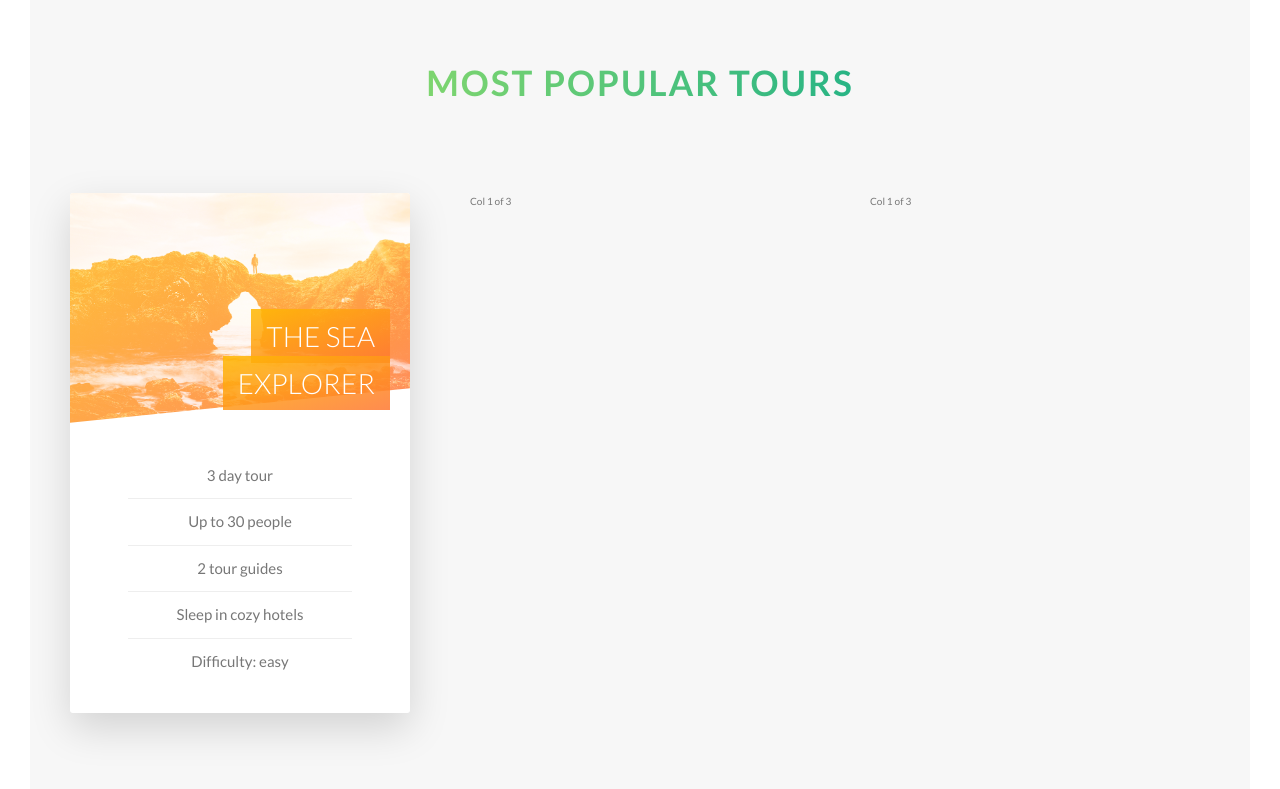
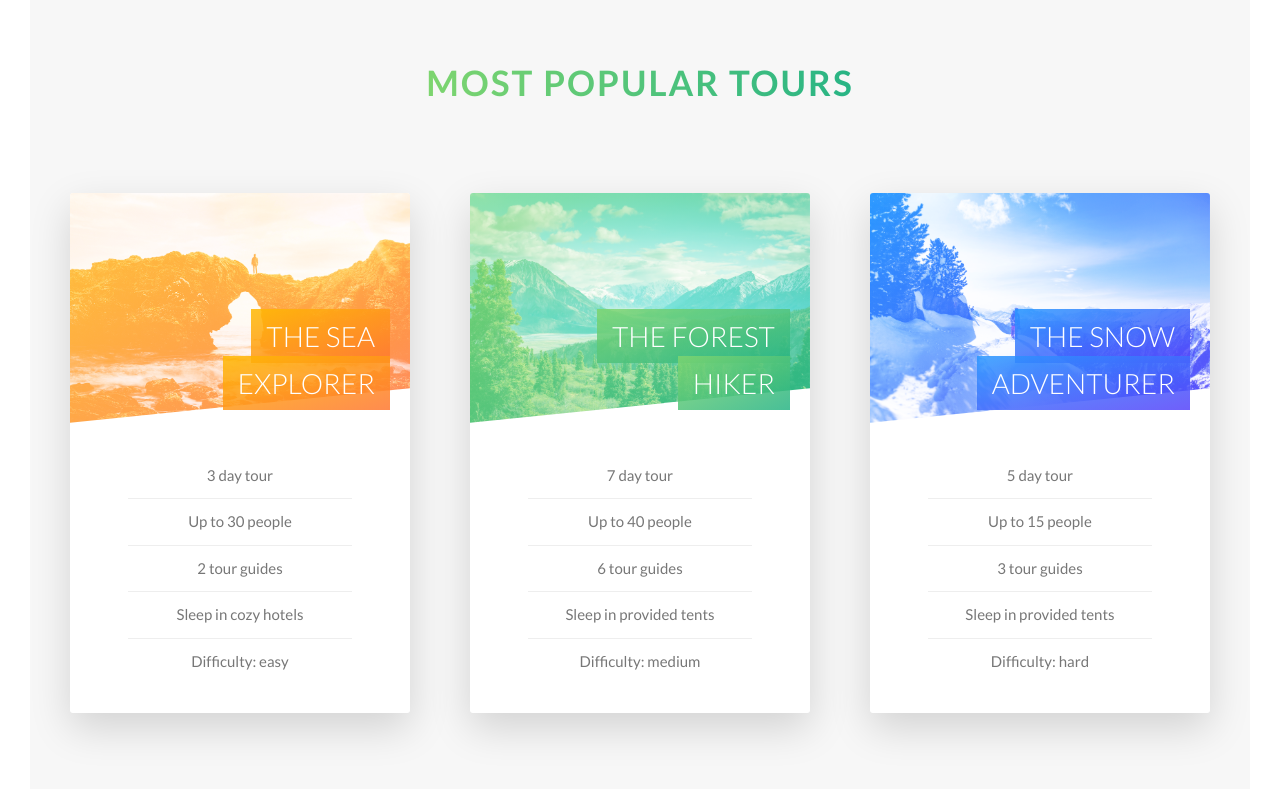
Before and after one commit to kafelka/landing-page, a plain HTML site: page index.html in a window 1280 px wide. Shown: the part 2242-3031 px from the top of the page. Drawn offline with Linux system fonts and the light colour scheme.

Commit message:
all 3 cards completed

```diff
--- a/css/style.css
+++ b/css/style.css
@@ -192,6 +192,10 @@ body {
       transform: rotateY(180deg); }
       .card__side--back-1 {
         background-image: linear-gradient(to right bottom, #ffb900, #ff7730); }
+      .card__side--back-2 {
+        background-image: linear-gradient(to right bottom, #7ed56f, #28b485); }
+      .card__side--back-3 {
+        background-image: linear-gradient(to right bottom, #2998ff, #5643fa); }
   .card:hover .card__side--front {
     transform: rotateY(-180deg); }
   .card:hover .card__side--back {
@@ -205,9 +209,9 @@ body {
     .card__picture--1 {
       background-image: linear-gradient(to right bottom, #ffb900, #ff7730), url(../img/nat-5.jpg); }
     .card__picture--2 {
-      background-image: url(../img/nat-5.jpg); }
+      background-image: linear-gradient(to right bottom, #7ed56f, #28b485), url(../img/nat-6.jpg); }
     .card__picture--3 {
-      background-image: url(../img/nat-5.jpg); }
+      background-image: linear-gradient(to right bottom, #2998ff, #5643fa), url(../img/nat-7.jpg); }
   .card__heading {
     font-size: 2.8rem;
     font-weight: 300;
@@ -224,6 +228,10 @@ body {
     box-decoration-break: clone; }
     .card__heading-span--1 {
       background-image: linear-gradient(to right bottom, rgba(255, 185, 0, 0.85), rgba(255, 119, 48, 0.85)); }
+    .card__heading-span--2 {
+      background-image: linear-gradient(to right bottom, rgba(126, 213, 111, 0.85), rgba(40, 180, 133, 0.85)); }
+    .card__heading-span--3 {
+      background-image: linear-gradient(to right bottom, rgba(41, 152, 255, 0.85), rgba(86, 67, 250, 0.85)); }
   .card__details {
     padding: 3rem; }
     .card__details ul {
--- a/index.html
+++ b/index.html
@@ -139,10 +139,64 @@
                         </div>
                     </div>
                     <div class="col-1-of-3">
-                        Col 1 of 3
+                        <div class="card">
+                            <div class="card__side card__side--front">
+                                <div class="card__picture card__picture--2">
+                                    &nbsp;
+                                </div>
+                                <h4 class="card__heading">
+                                    <span class="card__heading-span card__heading-span--2">The Forest Hiker</span>
+                                </h4>
+                                <div class="card__details">
+                                    <ul>
+                                        <li>7 day tour</li>
+                                        <li>Up to 40 people</li>
+                                        <li>6 tour guides</li>
+                                        <li>Sleep in provided tents</li>
+                                        <li>Difficulty: medium</li>
+                                    </ul>
+                                </div>
+                            </div>
+                            <div class="card__side card__side--back card__side--back-2">
+                                <div class="card__cta">
+                                    <div class="card__price-box">
+                                        <p class="card__price-only">Only</p>
+                                        <p class="card__price-value">£275</p>
+                                    </div>
+                                    <a href="#" class="btn btn--white">Book now!</a>
+                                </div>
+                            </div>
+                        </div>
                     </div>
                     <div class="col-1-of-3">
-                        Col 1 of 3
+                        <div class="card">
+                            <div class="card__side card__side--front">
+                                <div class="card__picture card__picture--3">
+                                    &nbsp;
+                                </div>
+                                <h4 class="card__heading">
+                                    <span class="card__heading-span card__heading-span--3">The Snow Adventurer</span>
+                                </h4>
+                                <div class="card__details">
+                                    <ul>
+                                        <li>5 day tour</li>
+                                        <li>Up to 15 people</li>
+                                        <li>3 tour guides</li>
+                                        <li>Sleep in provided tents</li>
+                                        <li>Difficulty: hard</li>
+                                    </ul>
+                                </div>
+                            </div>
+                            <div class="card__side card__side--back card__side--back-3">
+                                <div class="card__cta">
+                                    <div class="card__price-box">
+                                        <p class="card__price-only">Only</p>
+                                        <p class="card__price-value">£875</p>
+                                    </div>
+                                    <a href="#" class="btn btn--white">Book now!</a>
+                                </div>
+                            </div>
+                        </div>
                     </div>
                 </div>
             </section>
--- a/sass/components/_card.scss
+++ b/sass/components/_card.scss
@@ -32,6 +32,22 @@
           $color-secondary-dark
         )
       }
+
+      &-2 {
+        background-image: linear-gradient(
+          to right bottom,
+          $color-primary-light,
+          $color-primary-dark
+        )
+      }
+
+      &-3 {
+        background-image: linear-gradient(
+          to right bottom,
+          $color-tertiary-light,
+          $color-tertiary-dark
+        )
+      }
     }
   }
 
@@ -58,11 +74,13 @@
     }
 
     &--2 {
-      background-image: url(../img/nat-5.jpg);
+      background-image: linear-gradient(to right bottom, $color-primary-light, $color-primary-dark),
+      url(../img/nat-6.jpg);
     }
 
     &--3 {
-      background-image: url(../img/nat-5.jpg);
+      background-image: linear-gradient(to right bottom, $color-tertiary-light, $color-tertiary-dark),
+      url(../img/nat-7.jpg);
     }
   }
 
@@ -87,6 +105,18 @@
       background-image: linear-gradient(to right bottom,
        rgba($color-secondary-light, .85),
        rgba($color-secondary-dark, .85));
+    }
+
+    &--2 {
+      background-image: linear-gradient(to right bottom,
+       rgba($color-primary-light, .85),
+       rgba($color-primary-dark, .85));
+    }
+
+    &--3 {
+      background-image: linear-gradient(to right bottom,
+       rgba($color-tertiary-light, .85),
+       rgba($color-tertiary-dark, .85));
     }
   }
 
```
